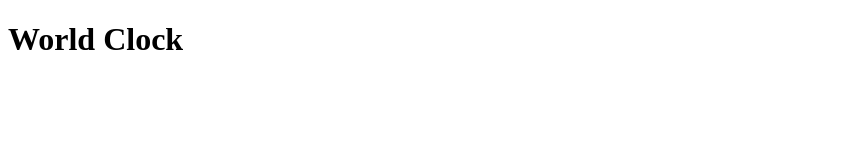
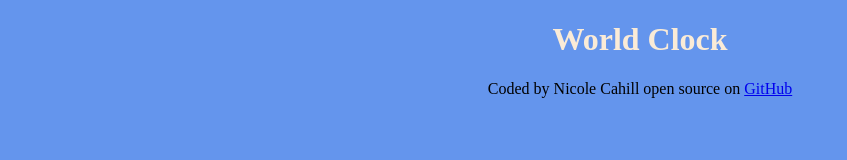
Before and after one commit to nkcahill/world-clock, a plain HTML site: page index.html in a window 1280 px wide. Shown: the whole page, without its empty margins (0-847 px from the left). Drawn offline with Linux system fonts and the light colour scheme.

Commit message:
test style

```diff
--- a/css/style.css
+++ b/css/style.css
@@ -0,0 +1,8 @@
+body {
+    background-color: cornflowerblue;
+    text-align: center;
+}
+
+h1 {
+    color: antiquewhite;
+}
--- a/index.html
+++ b/index.html
@@ -9,6 +9,7 @@
 </head>
 <body>
     <h1>World Clock</h1>
+    <footer>Coded by Nicole Cahill open source on <a href="https://github.com/nkcahill" target="_blank">GitHub</a></footer>
     <script src="js/index.js"></script>
 </body>
 </html>
```
